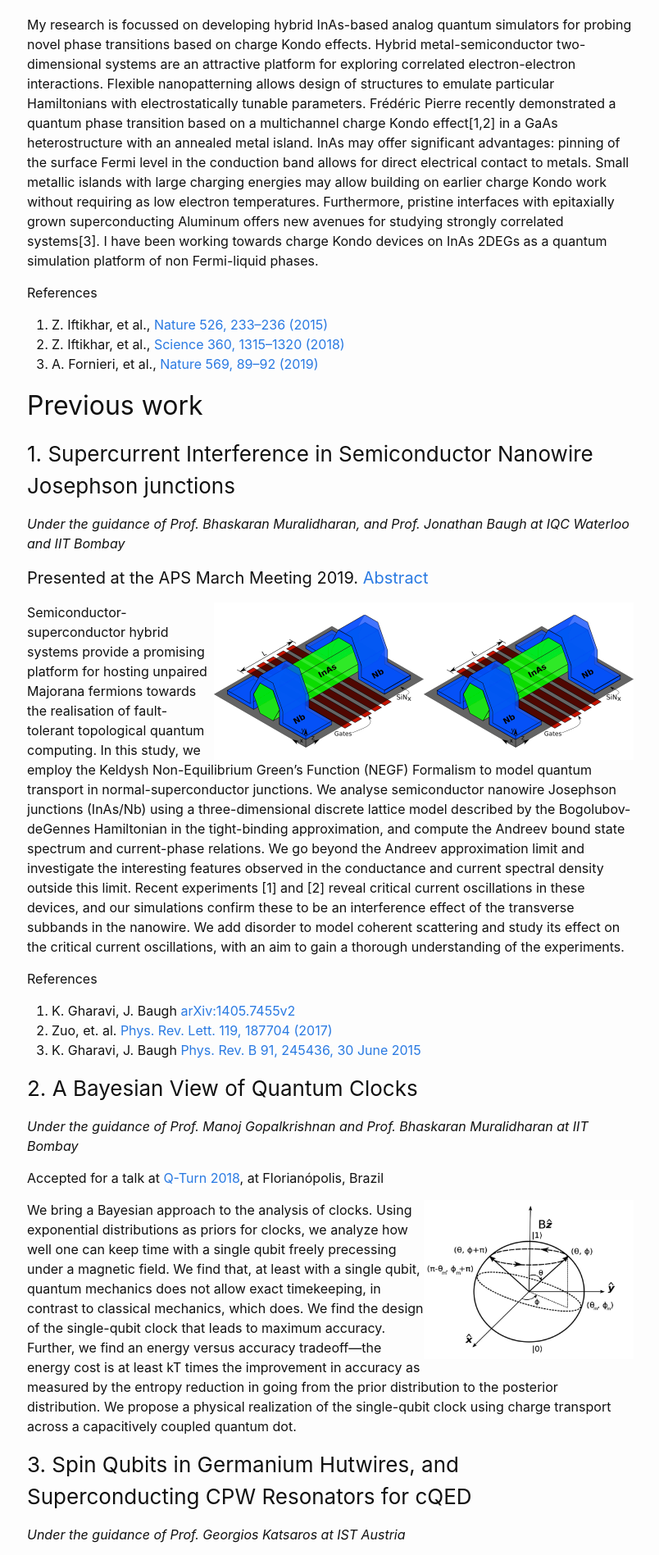
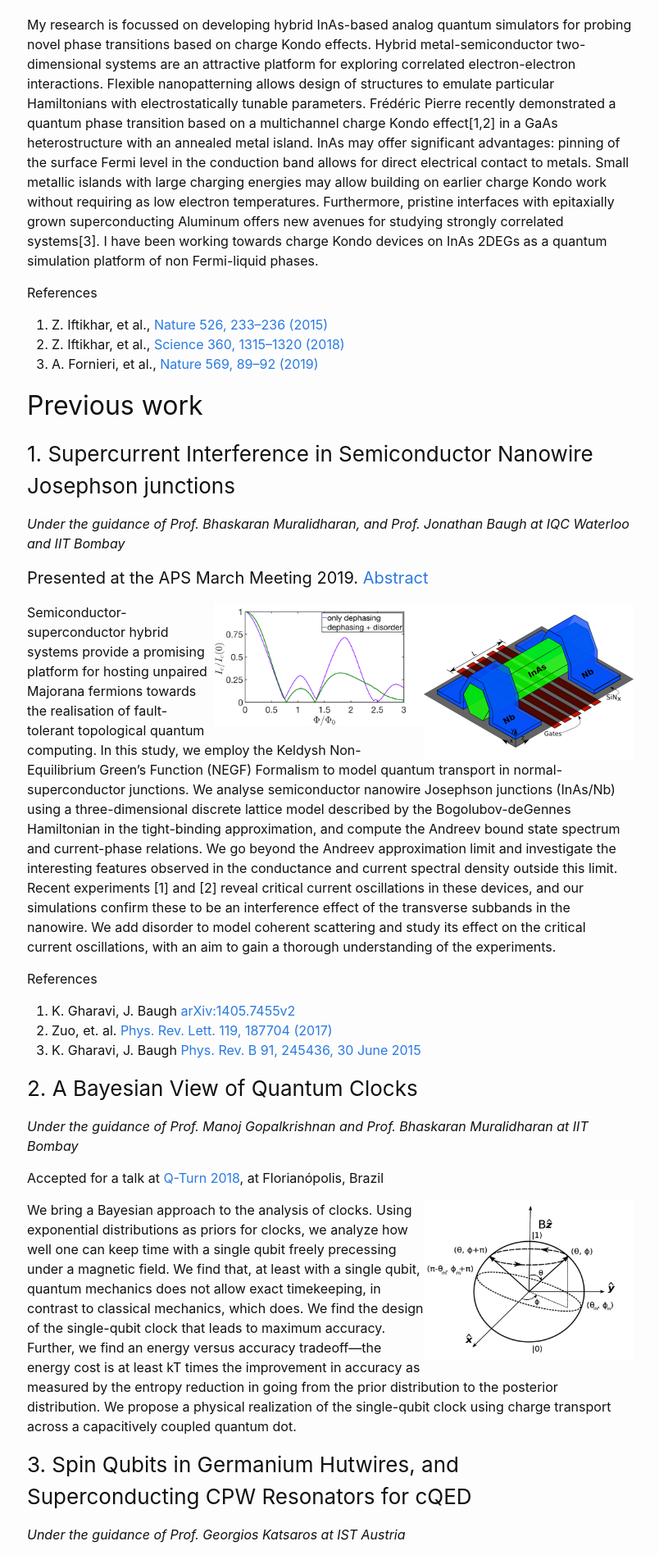
Before and after one commit to praveen5/praveen5.github.io, a Jekyll site: the page built from research.md, in a window 1280 px wide. Shown: the part 758-2655 px from the top of the page at 82% size, without its empty margins (237-1041 px from the left). Built offline with Jekyll 4.4.1, drawn with Linux system fonts in a browser that asks for light colours.

Commit message:
dephasing_disorder plot

```diff
--- a/research.md
+++ b/research.md
@@ -41,7 +41,8 @@ _Under the guidance of Prof. Bhaskaran Muralidharan, and Prof. Jonathan Baugh at
 #### Presented at the APS March Meeting 2019. [Abstract](http://meetings.aps.org/Meeting/MAR19/Session/S05.9)
 <p>
 <img src="/Fig1AthickNb.jpeg" ALIGN = "RIGHT" width="256" title="NanowireModel">
-<img src="/Fig1AthickNb.jpeg" ALIGN = "RIGHT" width="256" title="NanowireModel">
+
+<img src="/dephasing_disorder.png" ALIGN = "RIGHT" width="256" title="CriticalCurrentOscillations">
 
 Semiconductor-superconductor hybrid systems provide a promising platform for hosting unpaired Majorana fermions towards the realisation of fault-tolerant topological quantum computing. In this study, we employ the Keldysh Non-Equilibrium Green’s Function (NEGF) Formalism to model quantum transport in normal-superconductor junctions. We analyse semiconductor nanowire Josephson junctions (InAs/Nb) using a three-dimensional discrete lattice model described by the Bogolubov-deGennes Hamiltonian in the tight-binding approximation, and compute the Andreev bound state spectrum and current-phase relations. We go beyond the Andreev approximation limit and investigate the interesting features observed in the conductance and current spectral density outside this limit. Recent experiments [1] and [2] reveal critical current oscillations in these devices, and our simulations confirm these to be an interference effect of the transverse subbands in the nanowire. We add disorder to model coherent scattering and study its effect on the critical current oscillations, with an aim to gain a thorough understanding of the experiments.
 </p>
```
